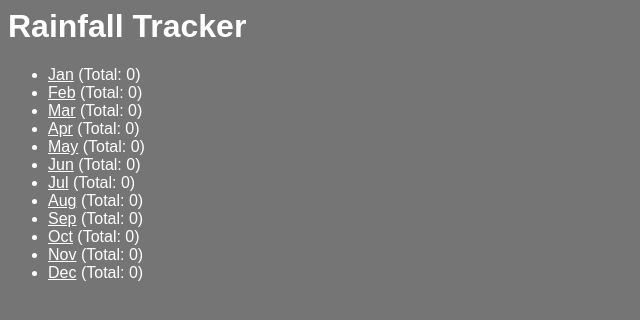
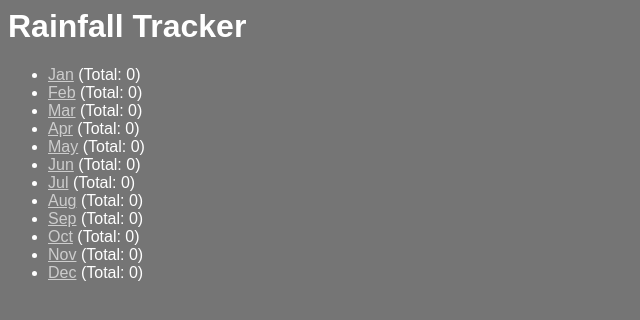
Before and after one commit to NotLawson/rainfall-tracker, a Flask app: page / in a window 1280 px wide. Shown: the top 320 px of the page, without its empty margins (0-640 px from the left). Run offline with Flask 3, Linux system fonts and the light colour scheme.

Commit message:
update links in css

```diff
--- a/static/css.css
+++ b/static/css.css
@@ -1,6 +1,14 @@
-a, p, h1, h2, li {
+p, h1, h2, li {
     font-family: sans-serif;
     color: white;
+}
+a {
+    font-family: sans-serif;
+    color: rgb(205, 205, 205)
+}
+a:hover {
+    font-family: sans-serif;
+    color:rgb(105, 105, 105)
 }
 body {
     background-color: rgb(117, 117, 117);
```
